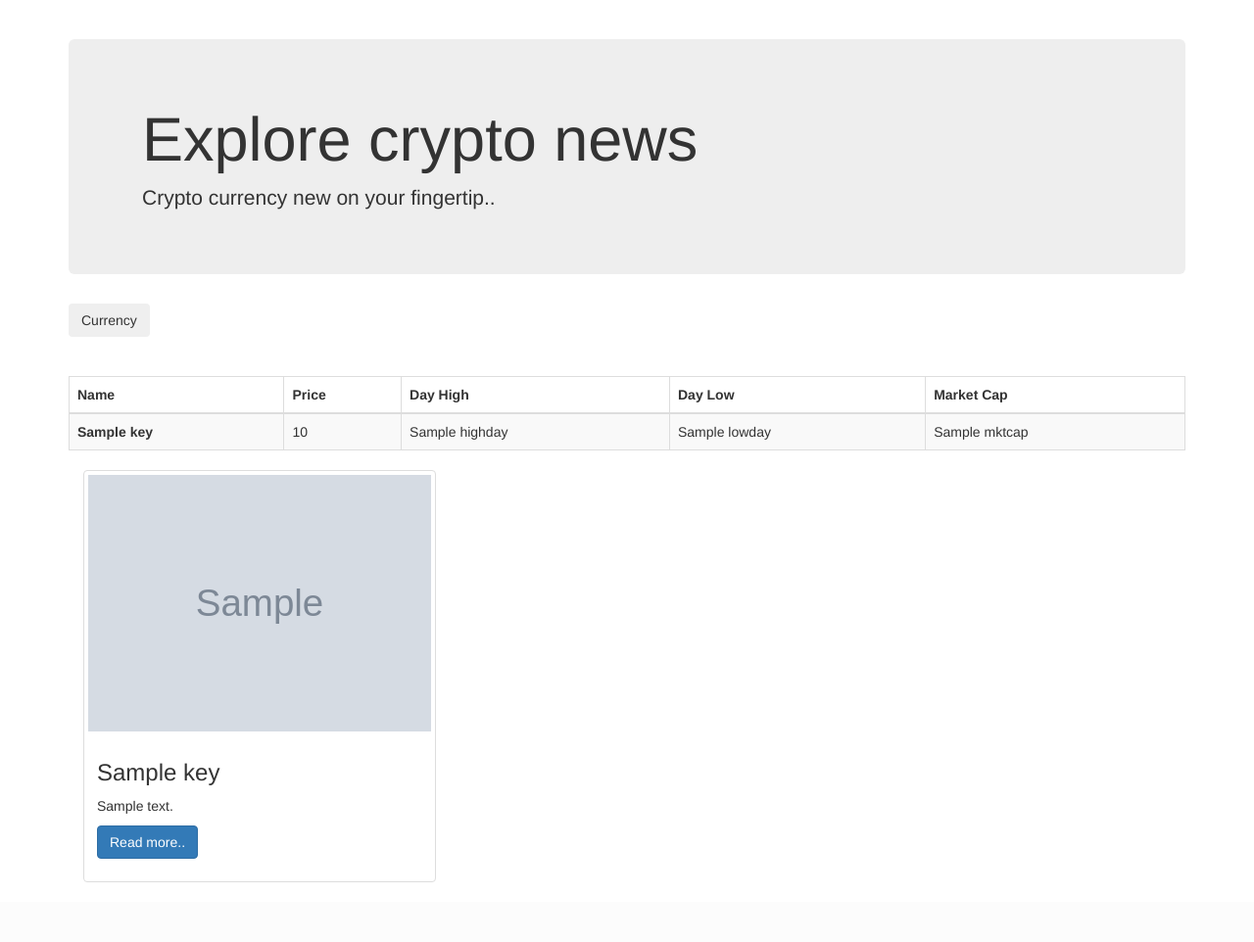
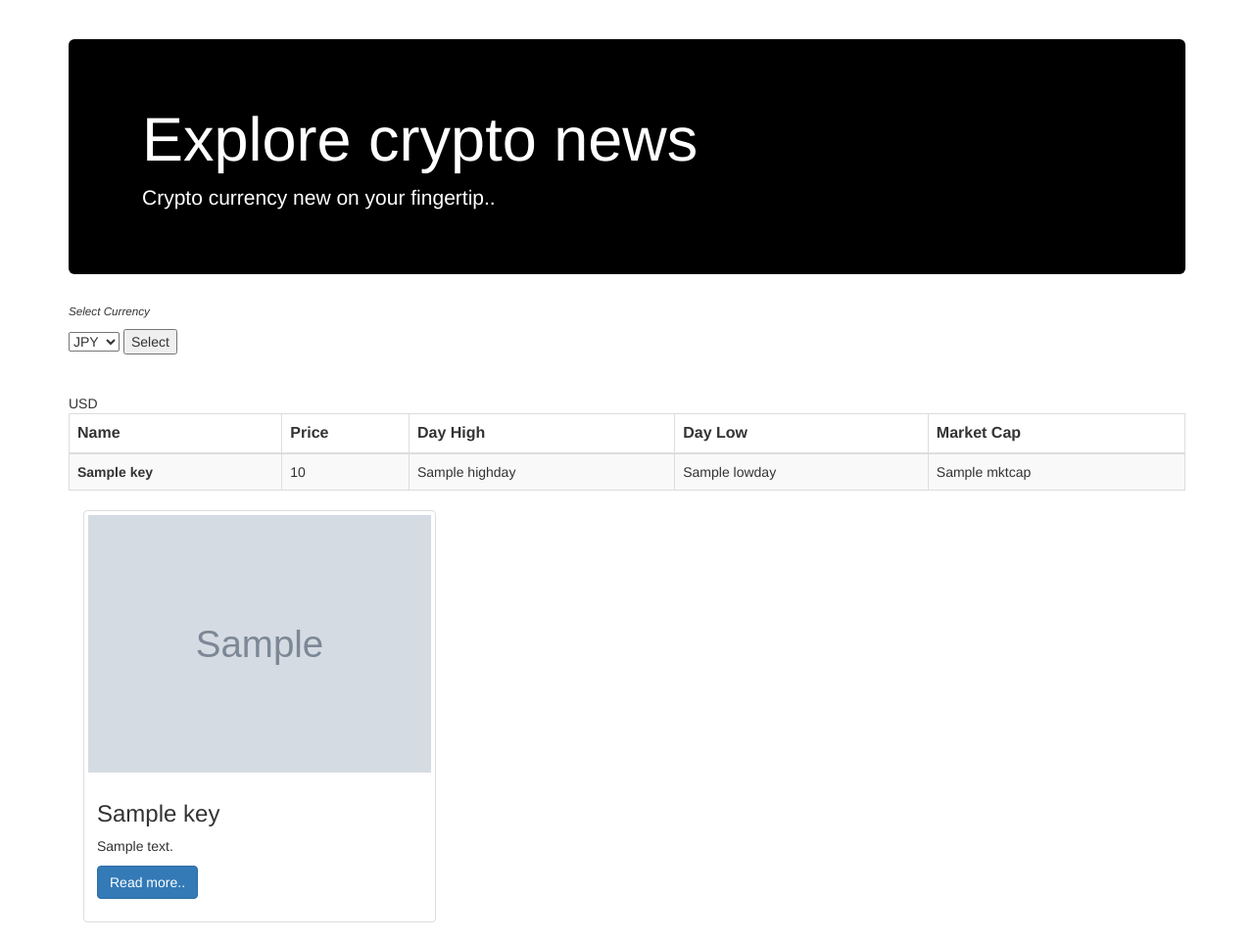
Before and after one commit to jithesh944/crypto_News, a Django app: template cryptoNewsPrj/crypto/templates/home.html in a window 1280 px wide. Shown: the part 51-1013 px from the top of the page at 98% size. Before the commit the page ends 952 px from the top, so only its background shows below. Run offline with Django 3.2, Linux system fonts and the light colour scheme; the template is opened without the code that fills it: most values are stand-ins (such as "Sample title", 1, 10 or a date in 2020); grey boxes marked "Sample" are stand-in pictures; some libraries are stand-ins or nearby versions.

Commit message:
dropdown filed for currency

```diff
--- a/cryptoNewsPrj/crypto/templates/home.html
+++ b/cryptoNewsPrj/crypto/templates/home.html
@@ -6,15 +6,15 @@
 
 
 <!-- The jumbotron area -->
-<div class="jumbotron jumbotron-fluid">
-    <div class="container">
+<div class="jumbotron jumbotron-fluid" style="background-color: black; color: white;">
+  <div class="container text-white bg-dark">
     <h1 class="display-3">Explore crypto news</h1>
     <p class="lead">Crypto currency new on your fingertip..</p>
   </div>
 </div>
 
 <!-- Currency selection area -->
-<div class="dropdown">
+<!-- <div class="dropdown">
     <button class="btn btn-secondary dropdown-toggle" type="button" id="dropdownMenuButton" data-toggle="dropdown" aria-haspopup="true" aria-expanded="false">
       Currency
     </button>
@@ -23,7 +23,22 @@
       <a class="dropdown-item" href="#">JPY</a>
       <a class="dropdown-item" href="#">EUR</a>
     </div>
+  </div> -->
+
+<div>
+  <p style="font-style: italic; font-size: smaller;">Select Currency</p>
 </div>
+
+<form action="{% url 'home' %}" method="POST">
+  {% csrf_token %}
+  <select name="currency" class="form-select" aria-label="Default select example">
+    <option value="JPY" selected>JPY</option>
+    <option value="USD">USD</option>
+    <option value="EUR">EUR</option>
+  </select>
+  <input type="submit" value="Select"></input>
+</form>
+
 <!-- Price details -->
 <!-- {% for key,value in api_price.DISPLAY.items %} -->
 <!-- {{ value.USD}} -->
@@ -37,13 +52,14 @@
     <hr><br/>
 {% endfor %}  -->
 <br>
-<br/>
-
+<br />
+<!-- {{ api_price.DISPLAY }} -->
+{{ currency_selected }}
 
 <!-- Tabular data -->
-<table class="table table-bordered table-striped table-dark">
-    <thead class="thead-dark">
-      <tr>
+<table class="table table-bordered table-hover table-striped">
+  <thead class="table-dark">
+    <tr style=" font-size: medium;">
       <th scope="col">Name</th>
       <th scope="col">Price</th>
       <th scope="col">Day High</th>
@@ -51,8 +67,8 @@
       <th scope="col">Market Cap</th>
     </tr>
   </thead>
+  <tbody>
     {% for key,value in api_price.DISPLAY.items %}
-    <tbody>
     <tr>
       <th scope="row">{{key}}</th>
       <td>{{ value.USD.PRICE }}</td>
@@ -60,15 +76,15 @@
       <td>{{ value.USD.LOWDAY }}</td>
       <td>{{ value.USD.MKTCAP }}</td>
     </tr>
+    {% endfor %}
   </tbody>
-    {% endfor %}
 </table>
 
 
 
 <!-- News Area -->
 <div class="container">
-    <div class="row" >
+  <div class="row">
     {% for key in api_news.Data %}
     {% if key.body != '' %}
     <div class="col-sm-6 col-md-4 col-lg-4">
```
Also changed, not shown: cryptoNewsPrj/crypto/views.py (+16 -4 lines). Lines whose indentation alone changed are shown as unchanged.
